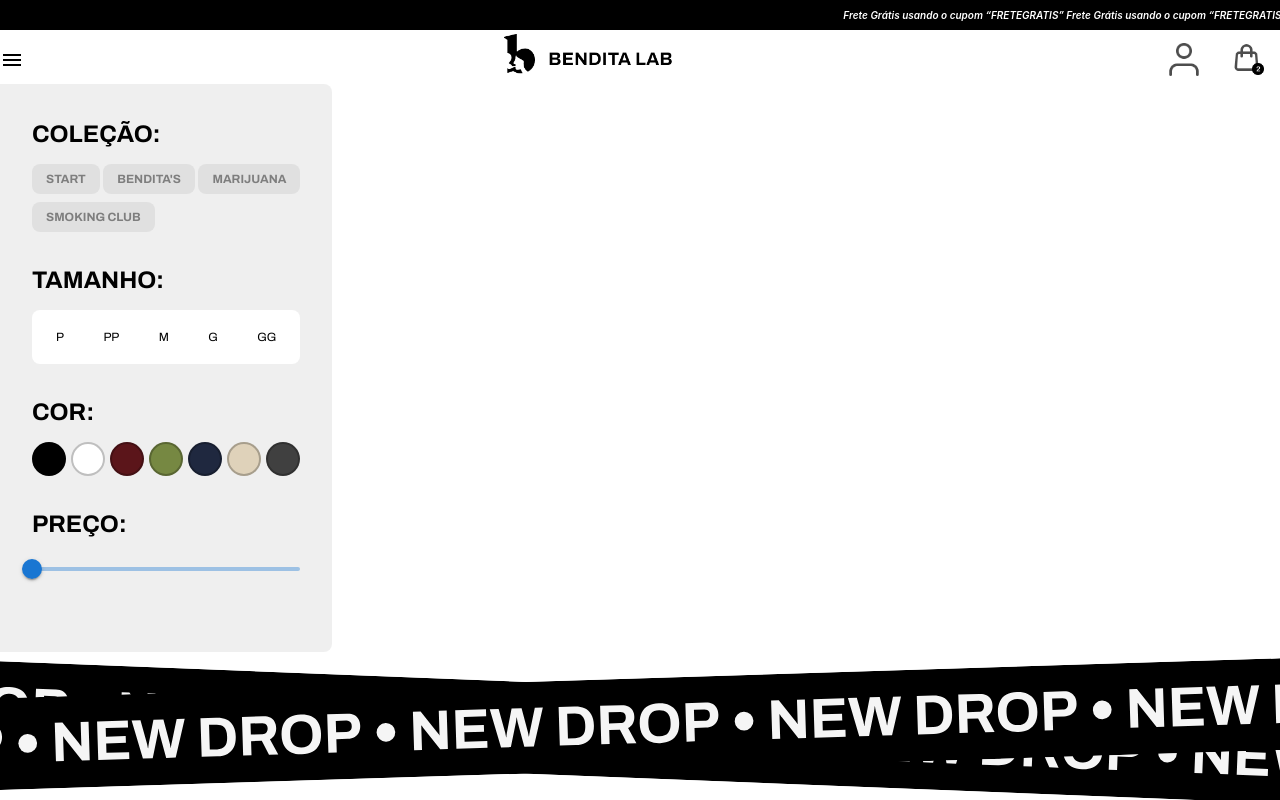
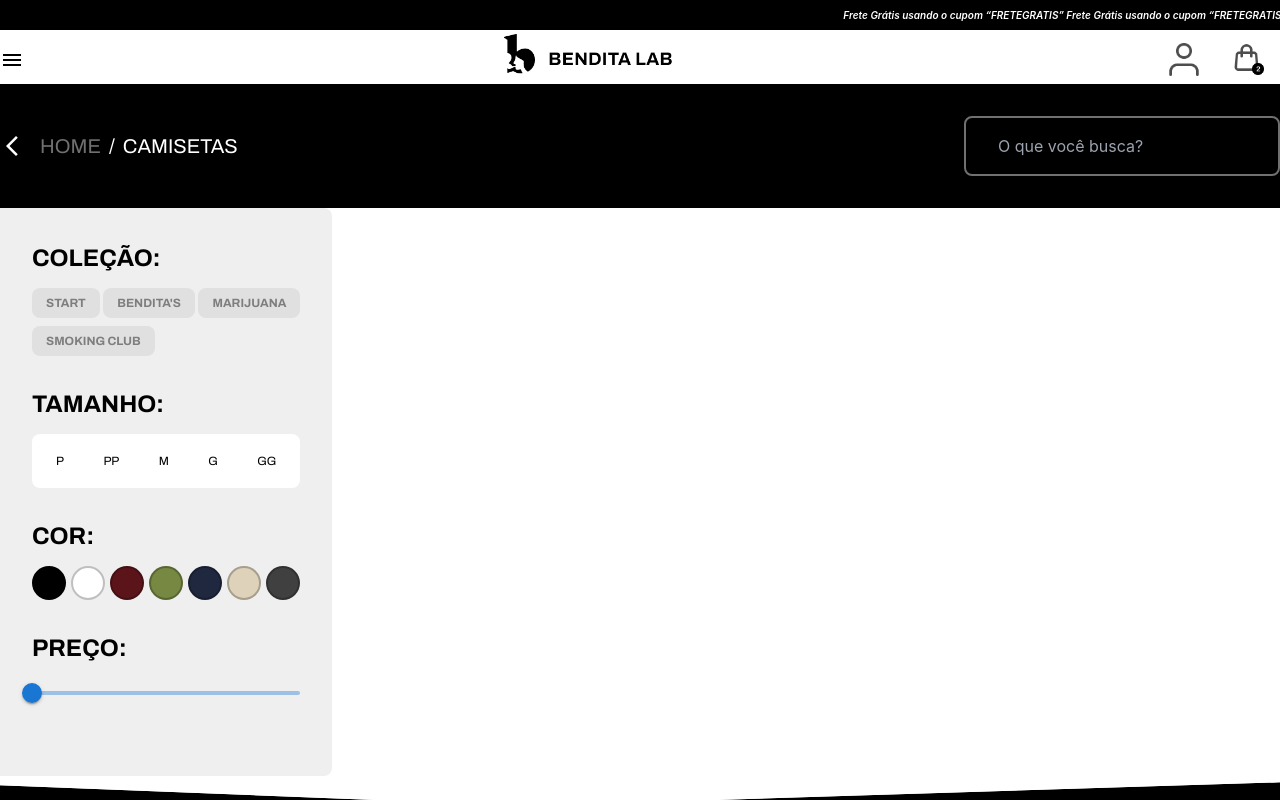
Before and after one commit to rafaellbecom/benditalab, a React (Create React App) app: page /shop/clothing in a window 1280 px wide. Shown: the top 800 px of the page. Built offline with nearby package versions, Linux system fonts and the light colour scheme.

Commit message:
:sparkles: Add: Button Single Color, /componentes/sidebar/colors/ButtonnSingleColor.tsx

```diff
--- /dev/null
+++ b/src/components/SideBar/Colors/ButtonSingleColor.tsx
@@ -0,0 +1,6 @@
+import React from 'react';
+import ToggleButton from '@mui/material/ToggleButton';
+
+interface ToggleButtonProps{
+    color: string;
+}
--- a/src/pages/Camisetas.tsx
+++ b/src/pages/Camisetas.tsx
@@ -1,11 +1,13 @@
 import { Header } from "../components/Header/Header";
 import { Footer } from "../components/Footer";
+import { Breadcrumbs } from "../components/Breadcrumbs";
 import { SideBar } from "../components/SideBar/SideBar";
 
 export function Camisetas(){
     return(
         <main>
             <Header></Header>
+            <Breadcrumbs></Breadcrumbs>
             <div className="flex flex-row justify-center items-center">
                 <SideBar></SideBar>
                 <div className="w-full"></div>
```
